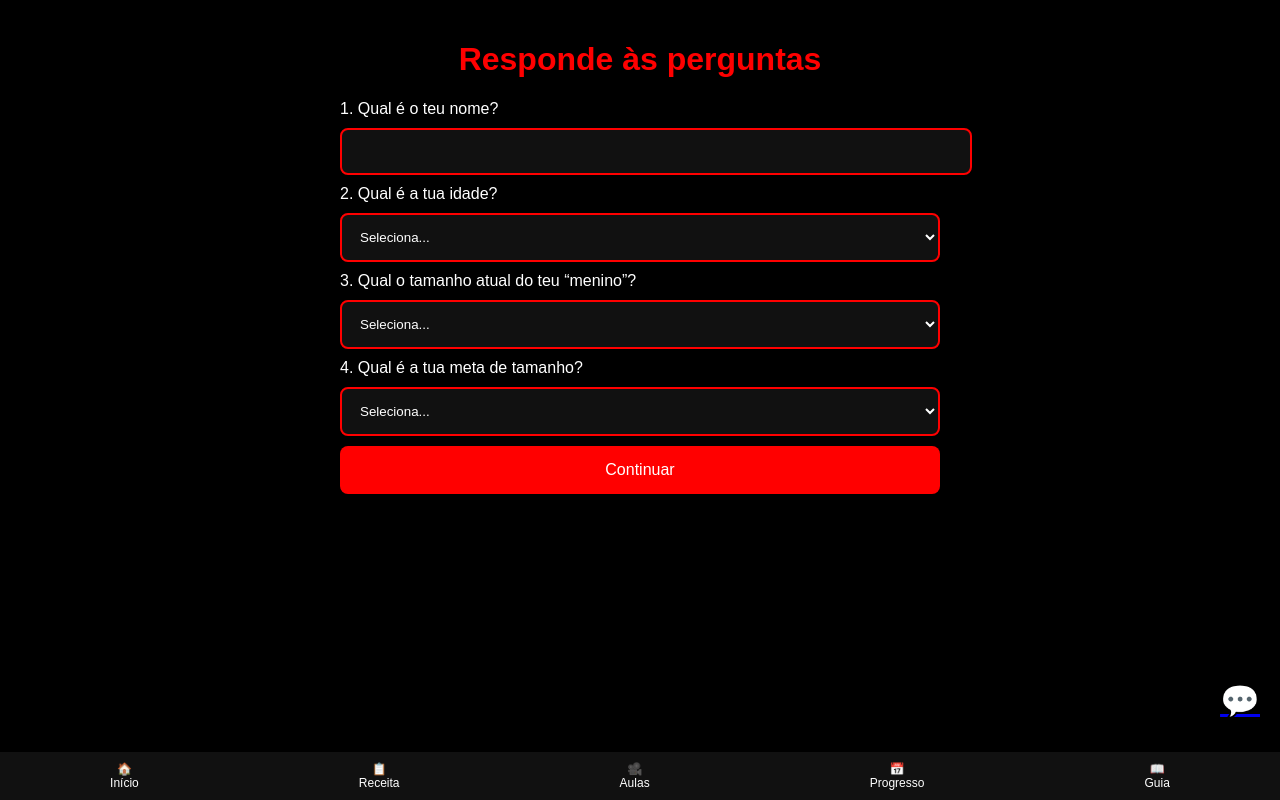
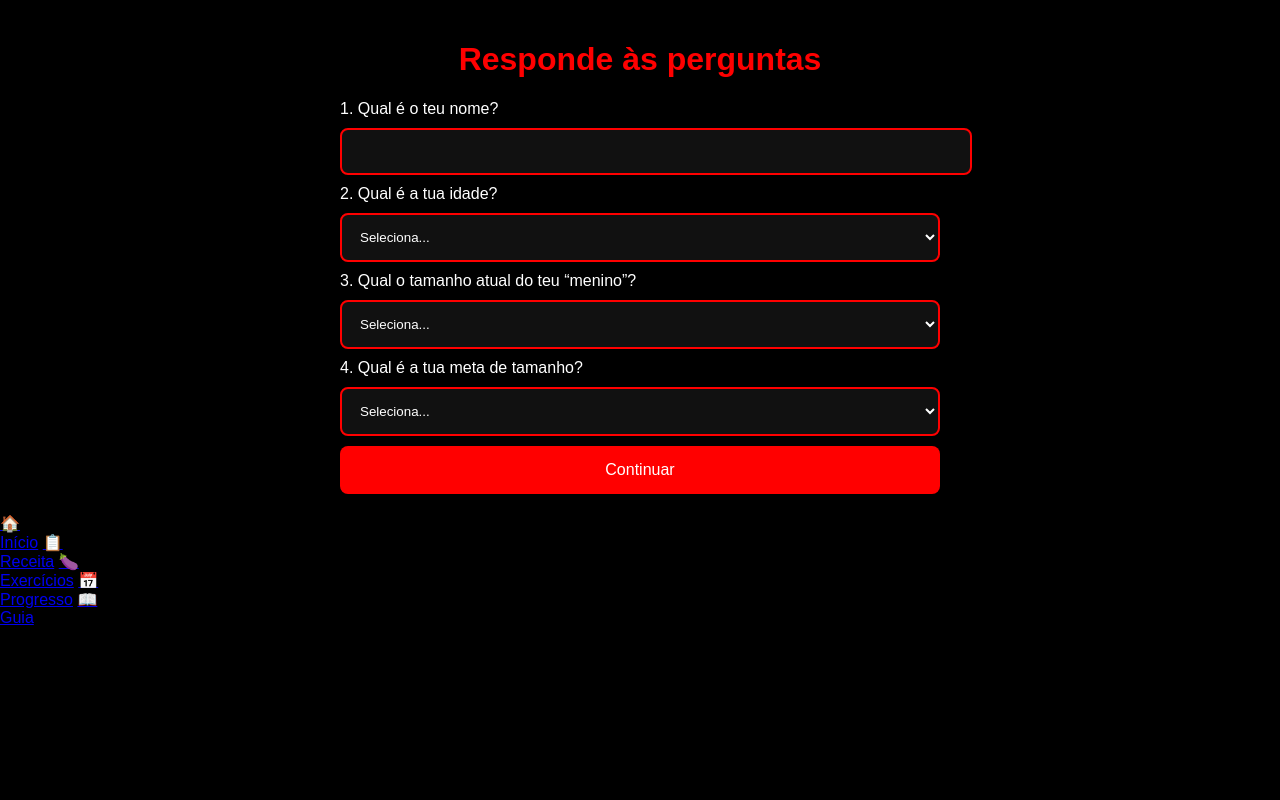
Before and after one commit to MickyMCY/Aumentar-Bixo, a plain HTML site: page index.html in a window 1280 px wide. Drawn offline with Linux system fonts and the light colour scheme.

Commit message:
Update index.html

```diff
--- a/index.html
+++ b/index.html
@@ -45,13 +45,12 @@
       <button type="submit">Continuar</button>
     </form>
   </div>
-  <div class="bottom-nav">
+  <div class="menu">
     <a href="index.html">🏠<br>Início</a>
     <a href="receita.html">📋<br>Receita</a>
-    <a href="aulas.html">🎥<br>Aulas</a>
+    <a href="exercicios.html">🍆<br>Exercícios</a>
     <a href="progresso.html">📅<br>Progresso</a>
     <a href="guia.html">📖<br>Guia</a>
   </div>
-  <a href="https://wa.me/258840000000" class="whatsapp-float" target="_blank">💬</a>
 </body>
 </html>
```
